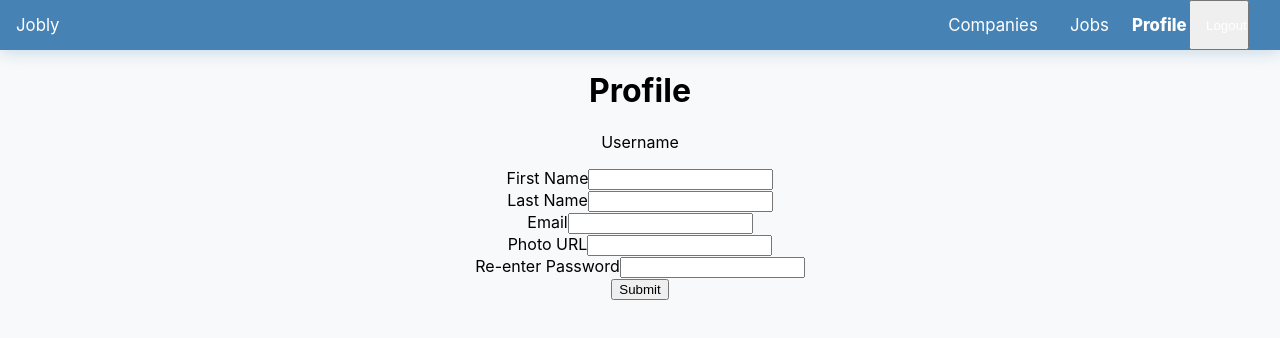
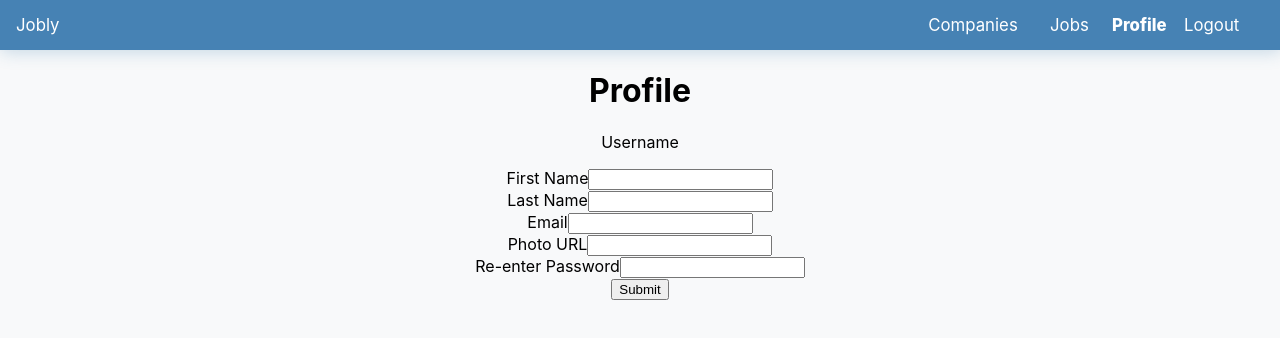
Before and after one commit to wongco/react-jobly, a React (Create React App) app: page /profile in a window 1280 px wide. Shown: the top 338 px of the page. Built offline with nearby package versions, Linux system fonts and the light colour scheme; no server answers; sample sign-in values are in the browser's storage.

Commit message:
fix logout css styling

```diff
--- a/src/NavBar.js
+++ b/src/NavBar.js
@@ -15,6 +15,7 @@ const StyledNav = styled.nav`
 
 const StyledRouteLinkContainer = styled.div`
   display: flex;
+  flex-direction: row;
   padding-right: 30px;
   height: 100%;
 `;
@@ -39,7 +40,7 @@ const StyledNavLink = styled(NavLink)`
   }
 `;
 
-const StyledLogoutButton = styled.button`
+const StyledLogoutButton = styled.div`
   display: flex;
   justify-content: space-around;
   align-items: center;
@@ -49,10 +50,12 @@ const StyledLogoutButton = styled.button`
   color: white;
   font-weight: 400;
   height: 100%;
-  width: 60px;
+  width: 80px;
+  border: none;
 
   &:hover {
     background-color: gray;
+    cursor: pointer;
   }
 
   &.active {
--- a/src/Profile.js
+++ b/src/Profile.js
@@ -21,12 +21,11 @@ class Profile extends Component {
   }
 
   async componentDidMount() {
+    // assumes token is good due to being protected route
     const { token } = this.props;
     const currentUserDetails = await this.props.getUserDetails(token);
     const { jobs, photo_url, ...userDetails } = currentUserDetails.currentUser;
-    if (photo_url === null) {
-      userDetails.photo_url = '';
-    }
+    userDetails.photo_url = photo_url || '';
     this.setState({ ...userDetails });
   }
 
@@ -65,11 +64,11 @@ class Profile extends Component {
       await JoblyApi.request(`users/${username}`, userDetails, 'PATCH');
       this.props.submit(loginResponse.token);
 
-      // setState to success, clear password field, render success message, remove after 5 seconds
+      // setState to success, clear password field, render success message, remove after 3 seconds
       this.setState({ success: true, password: '' }, () => {
         setTimeout(() => {
           this.setState({ success: false });
-        }, 5000);
+        }, 3000);
       });
     } catch (err) {
       this.setState({ error: err });
--- a/src/Routes.js
+++ b/src/Routes.js
@@ -15,8 +15,6 @@ import JoblyApi from './JoblyApi';
 class ProtectedRoute extends Component {
   render() {
     if (this.props.token) {
-      // console.log(`passing: stuff to the Route`);
-      // console.log(this.props.render);
       return <Route {...this.props} />;
     }
     return <Redirect to="/" />;
@@ -31,7 +29,6 @@ class Routes extends Component {
       currentUser: {}
     };
     this.getCompanyHandle = this.getCompanyHandle.bind(this);
-    this.authFormSubmit = this.authFormSubmit.bind(this);
     this.logout = this.logout.bind(this);
     this.getUserDetails = this.getUserDetails.bind(this);
     this.redirectJobsAfter = this.redirectJobsAfter.bind(this);
@@ -39,7 +36,9 @@ class Routes extends Component {
   }
 
   async componentDidMount() {
-    const token = JSON.parse(localStorage.getItem('token'));
+    /** extract data and place user data into State */
+    // const token = JSON.parse(localStorage.getItem('token'));
+    const { token } = this.state;
     if (token) {
       const userDetails = await this.getUserDetails(this.state.token);
       this.setState({ token, ...userDetails });
@@ -56,11 +55,12 @@ class Routes extends Component {
     this.setState({ token, ...userDetails });
   }
 
-  async authFormSubmit(token) {
-    const userDetails = await this.getUserDetails(token);
-    this.setState({ token, ...userDetails });
-    this.props.history.replace('/jobs');
-  }
+  // depreciate - do to wrapper + editProfileSubmit
+  // async authFormSubmit(token) {
+  //   const userDetails = await this.getUserDetails(token);
+  //   this.setState({ token, ...userDetails });
+  //   this.props.history.replace('/jobs');
+  // }
 
   /** Composition helper that sends user to '/jobs' after running async callback function */
   redirectJobsAfter(func) {
@@ -76,6 +76,7 @@ class Routes extends Component {
     return match.params.handle;
   }
 
+  /** helper function to get Uer Data from AJAX call */
   async getUserDetails(token) {
     const tokenParts = token.split('.');
     const { username } = JSON.parse(atob(tokenParts[1]));
@@ -112,7 +113,6 @@ class Routes extends Component {
               <Profile
                 token={token}
                 getUserDetails={this.getUserDetails}
-                // currentUser={details}
                 submit={this.editProfileSubmit}
               />
             )}
```
